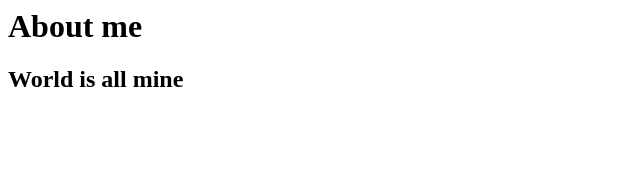
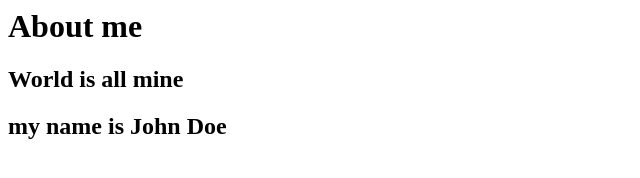
Before and after one commit to T-9535/mlops1, a plain HTML site: page index.html in a window 1280 px wide. Shown: the whole page, without its empty margins (0-640 px from the left). Drawn offline with Linux system fonts and the light colour scheme.

Commit message:
first commit

```diff
--- a/index.html
+++ b/index.html
@@ -2,5 +2,6 @@
     <body>
         <h1>About me</h1>
         <h2>World is all mine</h2>
+        <h2>my name is John Doe</h2>
     </body>
 </html>
```
